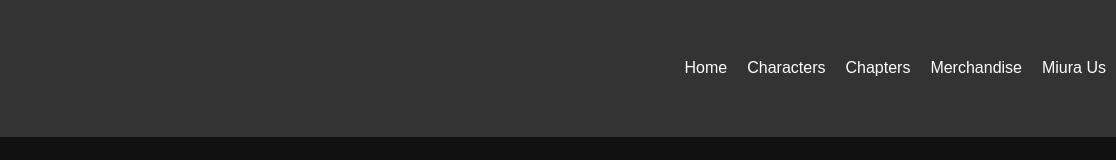
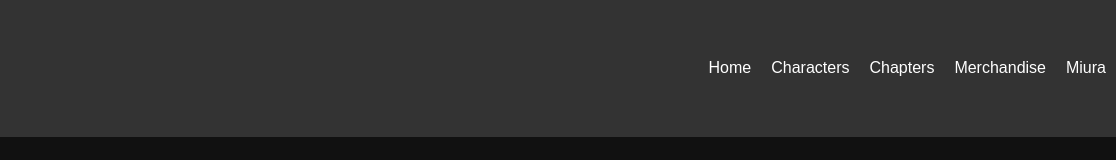
Before and after one commit to Genr0/it0043tc05, a plain HTML site: page Baldemoro_tsa6.html in a window 1280 px wide. Shown: the top 160 px of the page, 164-1280 px from the left. Drawn offline with Linux system fonts and the light colour scheme.

Commit message:
Update Baldemoro_tsa6.html

```diff
--- a/Baldemoro_tsa6.html
+++ b/Baldemoro_tsa6.html
@@ -16,7 +16,7 @@
             <li><a href="https://manga.fandom.com/wiki/List_of_characters_in_Berserk">Characters</a></li>
             <li><a href="https://berserk.fandom.com/wiki/Releases_(Manga)">Chapters</a></li>
             <li><a href="https://atsuko.com/collections/berserk">Merchandise</a></li>
-            <li><a href="https://berserk.fandom.com/wiki/Kentarou_Miura">Miura Us</a></li>
+            <li><a href="https://berserk.fandom.com/wiki/Kentarou_Miura">Miura</a></li>
         </ul>
     </nav>
     <div class="main-content">
```
